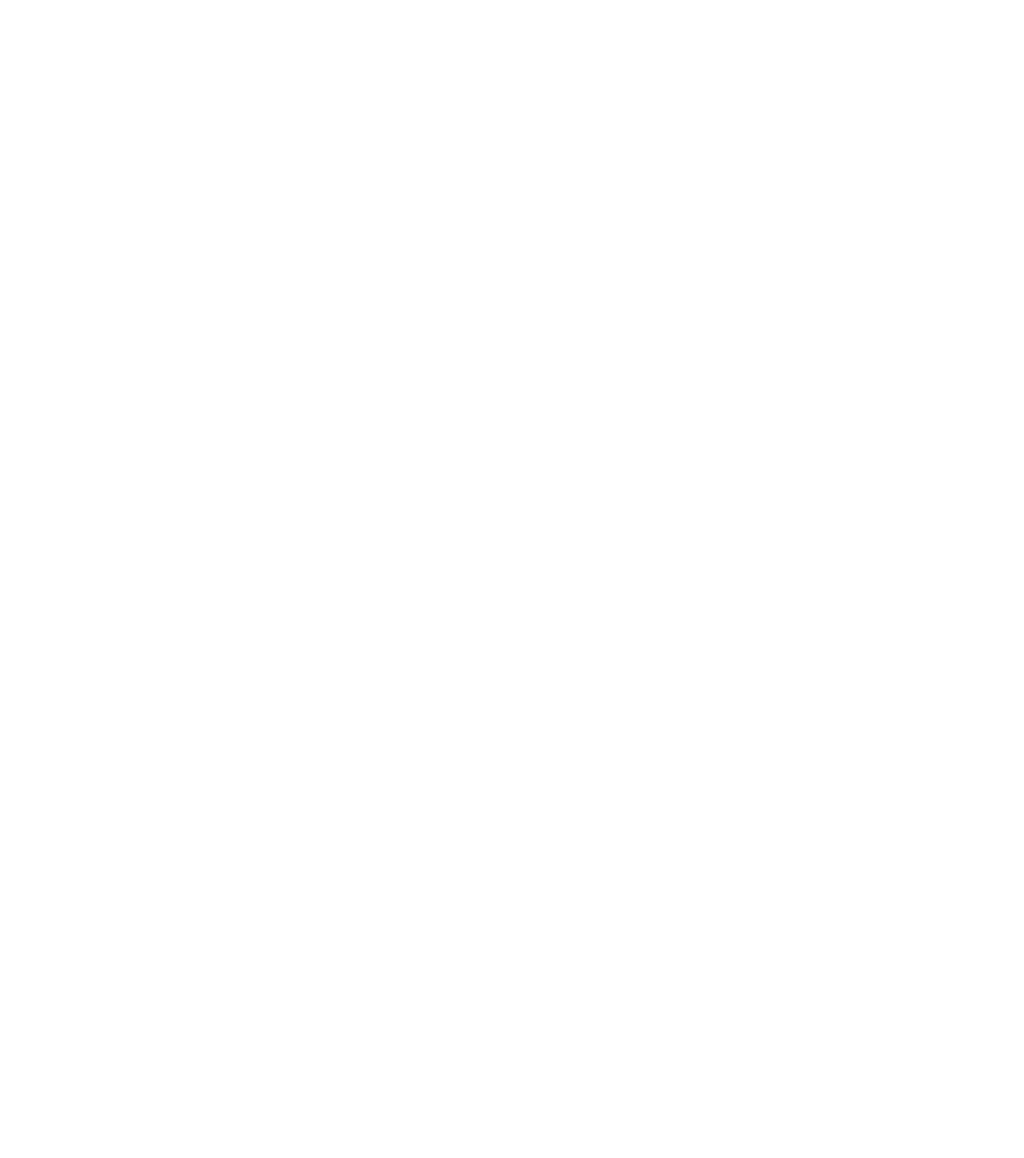
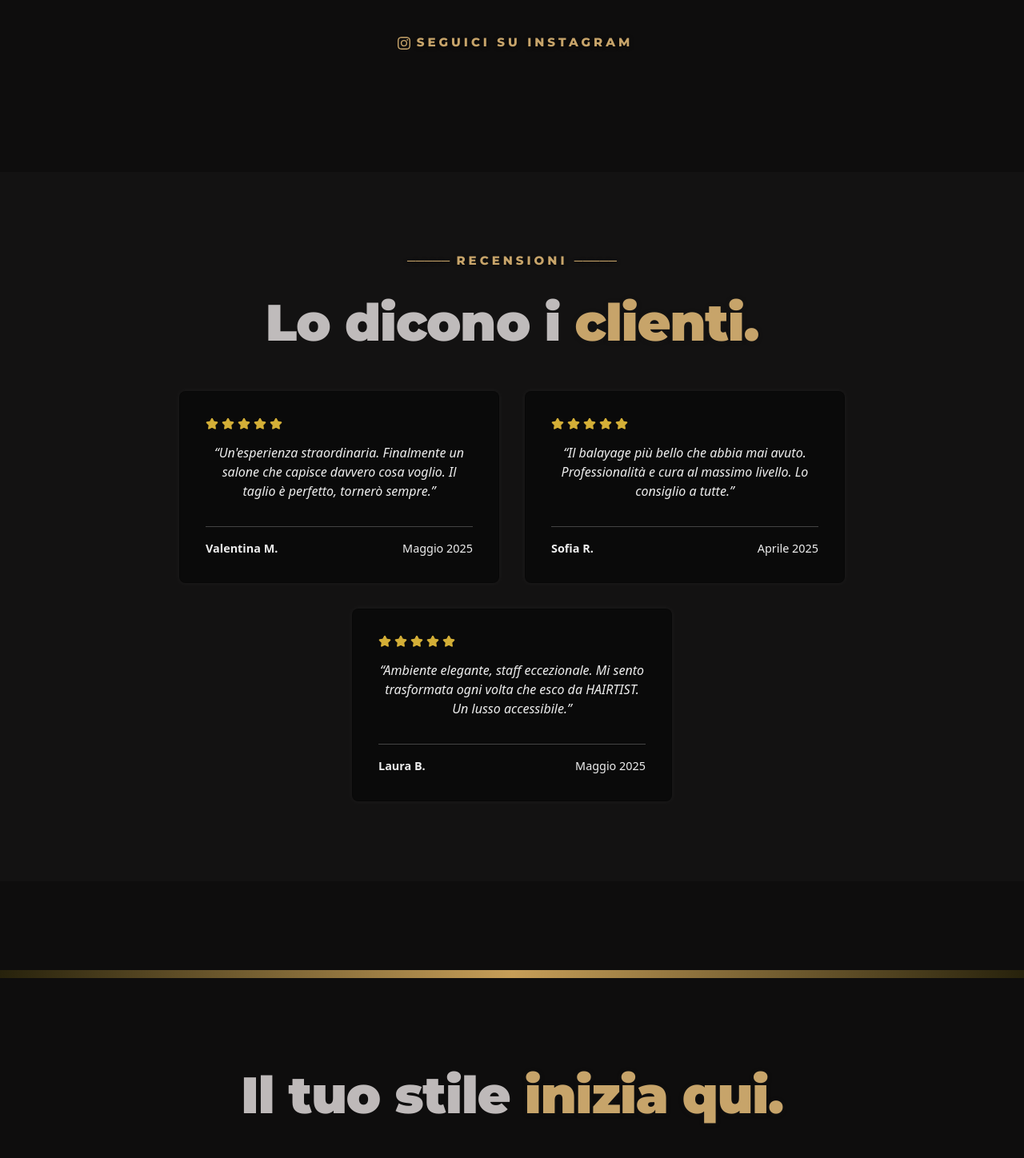
Before and after one commit to Nicolebalzano/Hairtistweb, a React (Vite) app: page / in a window 1280 px wide. Shown: the part 4781-6229 px from the top of the page at 80% size. Before the commit the page ends 4367 px from the top, so only its background shows below. Built offline with nearby package versions, Linux system fonts and the light colour scheme.

Commit message:
yourstyle completata

```diff
--- a/src/App.css
+++ b/src/App.css
@@ -476,9 +476,8 @@ ul span {
 }
 .item {
   width: 100%;
-  height: 220px;
+  height: 500px;
   overflow: hidden;
-  border-radius: 12px;
 }
 
 .item img {
@@ -498,7 +497,109 @@ ul span {
   background-color: #0e0d0d;
   padding: 100px;
 }
+.nostri-lavori a {
+  text-decoration: none;
+}
 
+.insta {
+  padding: 50px;
+  transform: 0.5 ease;
+}
+.insta:hover {
+  transform: scale(1.02);
+}
+.recensioni {
+  display: flex;
+  flex-direction: column;
+  gap: 2rem;
+  text-align: center;
+  padding: 100px;
+  justify-content: center;
+  background-color: #131212;
+}
+.recensioni-2 {
+  display: flex;
+  justify-content: center;
+  gap: 2rem;
+  flex-wrap: wrap;
+}
+
+.recensioni .card {
+  background-color: #0a0a0af0;
+  color: #eee;
+  padding: 2rem;
+  border-radius: 8px;
+  width: 400px;
+  box-shadow: 0 0 8px rgba(255, 255, 255, 0.05);
+}
+
+.recensioni .stars {
+  display: flex;
+  gap: 4px;
+  margin-bottom: 1rem;
+}
+
+.recensioni .text {
+  font-style: italic;
+  margin-bottom: 1rem;
+}
+
+.recensioni .footer {
+  display: flex;
+  justify-content: space-between;
+  font-size: 0.9rem;
+}
+.your-style {
+  display: flex;
+  justify-content: center;
+  align-items: center;
+  flex-wrap: wrap;
+  flex-direction: column;
+  background-color: #0e0d0d;
+}
+.your-style h2 {
+  margin-bottom: 30px;
+}
+.linea {
+  margin-top: 111px;
+  margin-bottom: 111px;
+  padding: 5px;
+  width: 100%;
+  height: 1px;
+  background: linear-gradient(
+    to right,
+    rgba(255, 215, 0, 0.1),
+    #c69e58,
+    rgba(255, 215, 0, 0.1)
+  );
+}
+.your-style p {
+  text-align: center;
+  color: rgba(218, 212, 212, 0.528);
+  font-size: 1.1rem;
+  letter-spacing: 1px;
+  font-family: "Arial", sans-serif;
+}
+.buttons-style {
+  display: flex;
+  justify-content: center;
+  gap: 15px;
+  padding: 40px;
+}
+.buttons-style a {
+  text-decoration: none;
+  font-family: "Montserrat", sans-serif;
+}
+.buttons-style-1 {
+  color: #0e0d0dd7;
+  background-color: #c7a46a;
+  padding: 15px 30px;
+}
+.buttons-style-2 {
+  color: #e8e8e8;
+  padding: 15px 30px;
+  border: 0.5px solid #e6e0e096;
+}
 /* RESPONSIVE */
 @media (max-width: 600px) {
   .hero {
@@ -672,10 +773,21 @@ ul span {
   .gallery {
     display: grid;
     grid-template-columns: repeat(2, 1fr);
-    min-width: 100%;
+    min-width: 90%;
   }
   .nostri-lavori {
-    padding: 60px 0px;
+    padding: 60px 10px;
+  }
+  .recensioni {
+    padding: 0;
+  }
+  .recensioni .card {
+    width: 90%;
+  }
+  .buttons-style {
+    flex-direction: column;
+    text-align: center;
+    width: 80%;
   }
 }
 @media (max-width: 768px) {
--- a/src/App.jsx
+++ b/src/App.jsx
@@ -7,6 +7,8 @@ import ChiSiamo from "./components/ChiSiamo";
 import OurServices from "./components/OurServices";
 import Esperienza from "./components/Esperienza";
 import NostriLavori from "./components/NostriLavori";
+import Recensioni from "./components/Recensioni";
+import YourStyle from "./components/YourStyle";
 
 function App() {
   return (
@@ -32,6 +34,12 @@ function App() {
       <section id="nostri-lavori">
         <NostriLavori />
       </section>
+      <section id="recensioni">
+        <Recensioni />
+      </section>
+      <section id="tup-stile">
+        <YourStyle />
+      </section>
 
       <Footer />
     </>
--- a/src/components/NostriLavori.jsx
+++ b/src/components/NostriLavori.jsx
@@ -29,16 +29,31 @@ const NostriLavori = () => {
           <div className="item">
             <img src="/6.jpeg" alt="" />
           </div>
-           <div className="item">
+          <div className="item">
             <img src="/7.png" alt="" />
           </div>
-           <div className="item">
+          <div className="item">
             <img src="/8.png" alt="" />
           </div>
-
         </div>
+        <div className="insta">
+                <a href="#" className="unique">
+          {" "}
+          <svg
+            xmlns="http://www.w3.org/2000/svg"
+            width="16"
+            height="16"
+            fill="currentColor"
+            className="bi bi-instagram mx-2"
+            viewBox="0 0 16 16"
+          >
+            <path d="M8 0C5.829 0 5.556.01 4.703.048 3.85.088 3.269.222 2.76.42a3.9 3.9 0 0 0-1.417.923A3.9 3.9 0 0 0 .42 2.76C.222 3.268.087 3.85.048 4.7.01 5.555 0 5.827 0 8.001c0 2.172.01 2.444.048 3.297.04.852.174 1.433.372 1.942.205.526.478.972.923 1.417.444.445.89.719 1.416.923.51.198 1.09.333 1.942.372C5.555 15.99 5.827 16 8 16s2.444-.01 3.298-.048c.851-.04 1.434-.174 1.943-.372a3.9 3.9 0 0 0 1.416-.923c.445-.445.718-.891.923-1.417.197-.509.332-1.09.372-1.942C15.99 10.445 16 10.173 16 8s-.01-2.445-.048-3.299c-.04-.851-.175-1.433-.372-1.941a3.9 3.9 0 0 0-.923-1.417A3.9 3.9 0 0 0 13.24.42c-.51-.198-1.092-.333-1.943-.372C10.443.01 10.172 0 7.998 0zm-.717 1.442h.718c2.136 0 2.389.007 3.232.046.78.035 1.204.166 1.486.275.373.145.64.319.92.599s.453.546.598.92c.11.281.24.705.275 1.485.039.843.047 1.096.047 3.231s-.008 2.389-.047 3.232c-.035.78-.166 1.203-.275 1.485a2.5 2.5 0 0 1-.599.919c-.28.28-.546.453-.92.598-.28.11-.704.24-1.485.276-.843.038-1.096.047-3.232.047s-2.39-.009-3.233-.047c-.78-.036-1.203-.166-1.485-.276a2.5 2.5 0 0 1-.92-.598 2.5 2.5 0 0 1-.6-.92c-.109-.281-.24-.705-.275-1.485-.038-.843-.046-1.096-.046-3.233s.008-2.388.046-3.231c.036-.78.166-1.204.276-1.486.145-.373.319-.64.599-.92s.546-.453.92-.598c.282-.11.705-.24 1.485-.276.738-.034 1.024-.044 2.515-.045zm4.988 1.328a.96.96 0 1 0 0 1.92.96.96 0 0 0 0-1.92m-4.27 1.122a4.109 4.109 0 1 0 0 8.217 4.109 4.109 0 0 0 0-8.217m0 1.441a2.667 2.667 0 1 1 0 5.334 2.667 2.667 0 0 1 0-5.334" />
+          </svg>
+          SEGUICI SU INSTAGRAM{" "}
+        </a>
         </div>
 
+      </div>
     </>
   );
 };
--- /dev/null
+++ b/src/components/Recensioni.jsx
@@ -0,0 +1,60 @@
+import { Star } from "lucide-react";
+const Recensioni = () => {
+  const recensioniData = [
+    {
+      stars: 5,
+      text: "Un'esperienza straordinaria. Finalmente un salone che capisce davvero cosa voglio. Il taglio è perfetto, tornerò sempre.",
+      name: "Valentina M.",
+      date: "Maggio 2025",
+    },
+    {
+      stars: 5,
+      text: "Il balayage più bello che abbia mai avuto. Professionalità e cura al massimo livello. Lo consiglio a tutte.",
+      name: "Sofia R.",
+      date: "Aprile 2025",
+    },
+    {
+      stars: 5,
+      text: "Ambiente elegante, staff eccezionale. Mi sento trasformata ogni volta che esco da HAIRTIST. Un lusso accessibile.",
+      name: "Laura B.",
+      date: "Maggio 2025",
+    },
+  ];
+
+  return (
+    <div className="recensioni">
+      <div className="recensioni-1">
+        <div className="unique">
+          <p>
+            <span className="line">─────</span> RECENSIONI{" "}
+            <span className="line">─────</span>
+          </p>
+        </div>
+        <div className="hero-title">
+          <h2>
+            Lo dicono i <span className="capelli">clienti.</span>
+          </h2>
+        </div>
+      </div>
+
+      <div className="recensioni-2">
+        {recensioniData.map((recensione, index) => (
+          <div className="card" key={index}>
+            <div className="stars">
+              {[...Array(recensione.stars)].map((_, i) => (
+                <Star key={i} size={16} color="#d4af37" fill="#d4af37" />
+              ))}
+            </div>
+            <p className="text">“{recensione.text}”</p>
+            <hr />
+            <div className="footer">
+              <strong>{recensione.name}</strong>
+              <span>{recensione.date}</span>
+            </div>
+          </div>
+        ))}
+      </div>
+    </div>
+  );
+};
+export default Recensioni;
--- /dev/null
+++ b/src/components/YourStyle.jsx
@@ -0,0 +1,51 @@
+const YourStyle = () => {
+  return (
+    <>
+      <div className="your-style">
+        <div className="linea"></div>
+        <div className="hero-title">
+          <h2>
+            Il tuo stile <span className="capelli"> inizia qui.</span>
+          </h2>{" "}
+        </div>
+        <p>
+          Prenota il tuo appuntamento oggi stesso. <br /> Il tuo nuovo look ti
+          aspetta.
+        </p>
+        <div className="buttons-style">
+          <a className="buttons-style-1">
+            {" "}
+            <svg
+              xmlns="http://www.w3.org/2000/svg"
+              width="16"
+              height="16"
+              fill="currentColor"
+              className="bi bi-whatsapp mx-2 "
+              viewBox="0 0 16 16"
+            >
+              <path d="M13.601 2.326A7.85 7.85 0 0 0 7.994 0C3.627 0 .068 3.558.064 7.926c0 1.399.366 2.76 1.057 3.965L0 16l4.204-1.102a7.9 7.9 0 0 0 3.79.965h.004c4.368 0 7.926-3.558 7.93-7.93A7.9 7.9 0 0 0 13.6 2.326zM7.994 14.521a6.6 6.6 0 0 1-3.356-.92l-.24-.144-2.494.654.666-2.433-.156-.251a6.56 6.56 0 0 1-1.007-3.505c0-3.626 2.957-6.584 6.591-6.584a6.56 6.56 0 0 1 4.66 1.931 6.56 6.56 0 0 1 1.928 4.66c-.004 3.639-2.961 6.592-6.592 6.592m3.615-4.934c-.197-.099-1.17-.578-1.353-.646-.182-.065-.315-.099-.445.099-.133.197-.513.646-.627.775-.114.133-.232.148-.43.05-.197-.1-.836-.308-1.592-.985-.59-.525-.985-1.175-1.103-1.372-.114-.198-.011-.304.088-.403.087-.088.197-.232.296-.346.1-.114.133-.198.198-.33.065-.134.034-.248-.015-.347-.05-.099-.445-1.076-.612-1.47-.16-.389-.323-.335-.445-.34-.114-.007-.247-.007-.38-.007a.73.73 0 0 0-.529.247c-.182.198-.691.677-.691 1.654s.71 1.916.81 2.049c.098.133 1.394 2.132 3.383 2.992.47.205.84.326 1.129.418.475.152.904.129 1.246.08.38-.058 1.171-.48 1.338-.943.164-.464.164-.86.114-.943-.049-.084-.182-.133-.38-.232" />
+            </svg>
+            Scrivici su whatsapp
+          </a>
+          <a className="buttons-style-2">
+            {" "}
+            <svg
+              xmlns="http://www.w3.org/2000/svg"
+              width="16"
+              height="16"
+              fill="currentColor"
+              className="bi bi-telephone mx-2"
+              viewBox="0 0 16 16"
+            >
+              <path d="M3.654 1.328a.678.678 0 0 0-1.015-.063L1.605 2.3c-.483.484-.661 1.169-.45 1.77a17.6 17.6 0 0 0 4.168 6.608 17.6 17.6 0 0 0 6.608 4.168c.601.211 1.286.033 1.77-.45l1.034-1.034a.678.678 0 0 0-.063-1.015l-2.307-1.794a.68.68 0 0 0-.58-.122l-2.19.547a1.75 1.75 0 0 1-1.657-.459L5.482 8.062a1.75 1.75 0 0 1-.46-1.657l.548-2.19a.68.68 0 0 0-.122-.58zM1.884.511a1.745 1.745 0 0 1 2.612.163L6.29 2.98c.329.423.445.974.315 1.494l-.547 2.19a.68.68 0 0 0 .178.643l2.457 2.457a.68.68 0 0 0 .644.178l2.189-.547a1.75 1.75 0 0 1 1.494.315l2.306 1.794c.829.645.905 1.87.163 2.611l-1.034 1.034c-.74.74-1.846 1.065-2.877.702a18.6 18.6 0 0 1-7.01-4.42 18.6 18.6 0 0 1-4.42-7.009c-.362-1.03-.037-2.137.703-2.877z" />
+            </svg>
+            Chiama ora
+          </a>
+        </div>
+
+        <div className="linea"></div>
+      </div>
+    </>
+  );
+};
+export default YourStyle;
```
